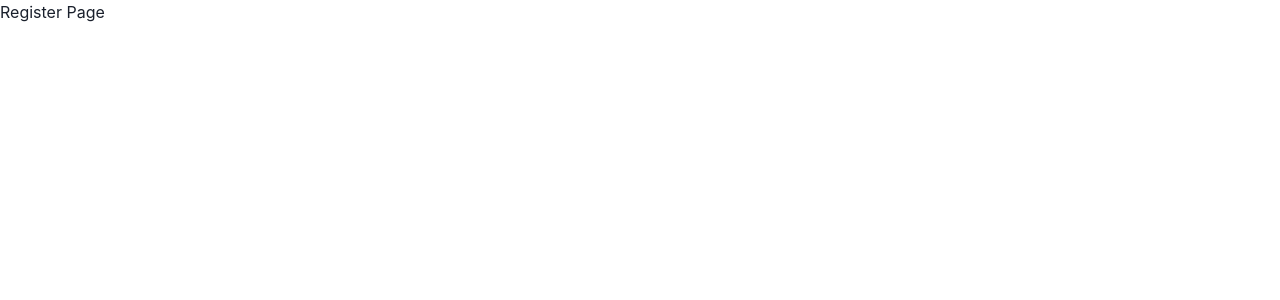
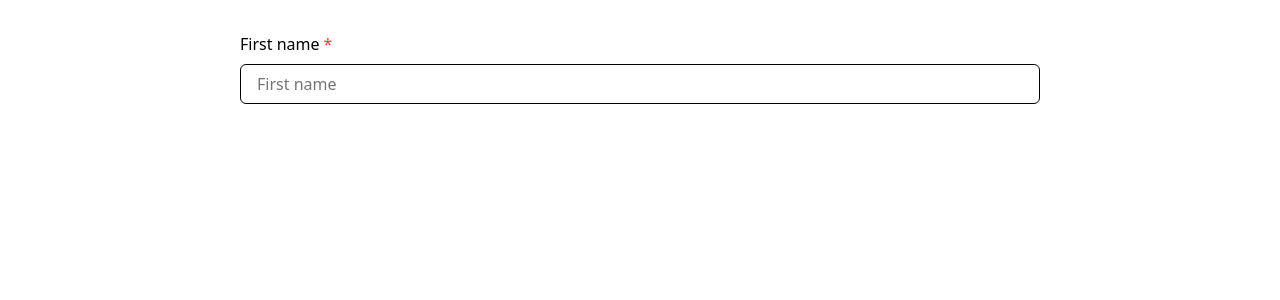
Before and after one commit to Codejar-LLC/five-o-clock-somewhere, a Next.js app in the folder public/: page /register in a window 1280 px wide. Shown: the top 300 px of the page. Built offline with nearby package versions, Linux system fonts and the light colour scheme.

Commit message:
Add register page (bugged - Formik)

```diff
--- a/package.json
+++ b/package.json
@@ -17,8 +17,10 @@
     "dotenv": "^10.0.0",
     "express": "^4.17.1",
     "express-session": "^1.17.2",
+    "formik": "^2.2.9",
     "graphql": "^15.5.1",
     "pg": "^8.6.0",
+    "react": "^17.0.2",
     "redis": "^3.1.2",
     "ts-node": "^10.0.0",
     "type-graphql": "^1.1.1",
--- /dev/null
+++ b/public/src/components/InputField.tsx
@@ -0,0 +1,19 @@
+import React, {InputHTMLAttributes} from "react";
+import {useField} from "formik";
+import {FormControl, FormErrorMessage, FormLabel, Input} from "@chakra-ui/react";
+
+type InputFieldProps = InputHTMLAttributes<HTMLInputElement> & {
+    label : string,
+    name : string;
+}
+
+export const InputField: React.FC<InputFieldProps> = ({label, size: _, ...props}) => {
+    const [field, {error}] = useField(props);
+    return (
+        <FormControl isInvalid={!!error}>
+            <FormLabel htmlFor="name">{label}</FormLabel>
+            <Input {...field} id={field.name} placeholder={field.name} />
+            {error ? <FormErrorMessage>{error}</FormErrorMessage> : null}
+        </FormControl>
+    )
+}
--- /dev/null
+++ b/public/src/components/Wrapper.tsx
@@ -0,0 +1,18 @@
+import React from "react";
+import {Box} from "@chakra-ui/react";
+
+interface WrapperProps {
+    variant?: 'small' | 'regular';
+}
+
+export const Wrapper: React.FC<WrapperProps> = ({ children, variant = "regular"}) => {
+    return (
+        <Box
+            mt={8}
+            mx="auto"
+            maxW={variant === "regular" ? "800px" : "400px"}
+            w="100%">
+            {children}
+        </Box>
+    );
+};
--- a/public/src/pages/_app.tsx
+++ b/public/src/pages/_app.tsx
@@ -1,19 +1,13 @@
-import { ChakraProvider, ColorModeProvider } from '@chakra-ui/react'
+import { CSSReset, ThemeProvider } from "@chakra-ui/react";
+import theme from "../theme";
 
-import theme from '../theme'
-
-function MyApp({ Component, pageProps }) {
-  return (
-    <ChakraProvider resetCSS theme={theme}>
-      <ColorModeProvider
-        options={{
-          useSystemColorMode: true,
-        }}
-      >
-        <Component {...pageProps} />
-      </ColorModeProvider>
-    </ChakraProvider>
-  )
+function MyApp({ Component, pageProps }: any) {
+    return (
+        <ThemeProvider theme={theme}>
+            <CSSReset />
+            <Component {...pageProps} />
+        </ThemeProvider>
+    );
 }
 
-export default MyApp
+export default MyApp;
--- a/public/src/pages/_document.js
+++ /dev/null
@@ -1,18 +0,0 @@
-import NextDocument, { Html, Head, Main, NextScript } from 'next/document'
-import { ColorModeScript } from '@chakra-ui/react'
-
-export default class Document extends NextDocument {
-  render() {
-    return (
-      <Html>
-        <Head />
-        <body>
-          {/* Make Color mode to persists when you refresh the page. */}
-          <ColorModeScript />
-          <Main />
-          <NextScript />
-        </body>
-      </Html>
-    )
-  }
-}
--- a/public/src/pages/register.tsx
+++ b/public/src/pages/register.tsx
@@ -1,14 +1,30 @@
 import React from 'react';
+import {Formik, Form} from "formik";
+import {Wrapper} from "../components/Wrapper";
+import {InputField} from "../components/InputField";
+import {Box, Button, FormControl, FormLabel, Input} from "@chakra-ui/react";
 
-interface registerProps {
-
-}
+interface registerProps {}
 
 const Register : React.FC<registerProps> = ({}) => {
     return (
-        <div>
-            Register Page
-        </div>
+        <Wrapper>
+            <Formik initialValues={{ email:"", password:""}} onSubmit={(values) => {console.log(values);}}>
+                {() => ({}) => (
+                    <Form>
+                        <InputField name='email' label='Email'/>
+                        <Box mt={4}>
+                            <InputField name='password' label='Password'/>
+                        </Box>
+                        <Button mt={4} type="submit">Submit</Button>
+                    </Form>
+                )}
+            </Formik>
+            <FormControl id="first-name" isRequired>
+                <FormLabel>First name</FormLabel>
+                <Input placeholder="First name" />
+            </FormControl>
+        </Wrapper>
     );
 }
 
```
Also changed, not shown: public/package.json (+5 -2 lines), 2 other files (tests, documents, lock files or other folders).
